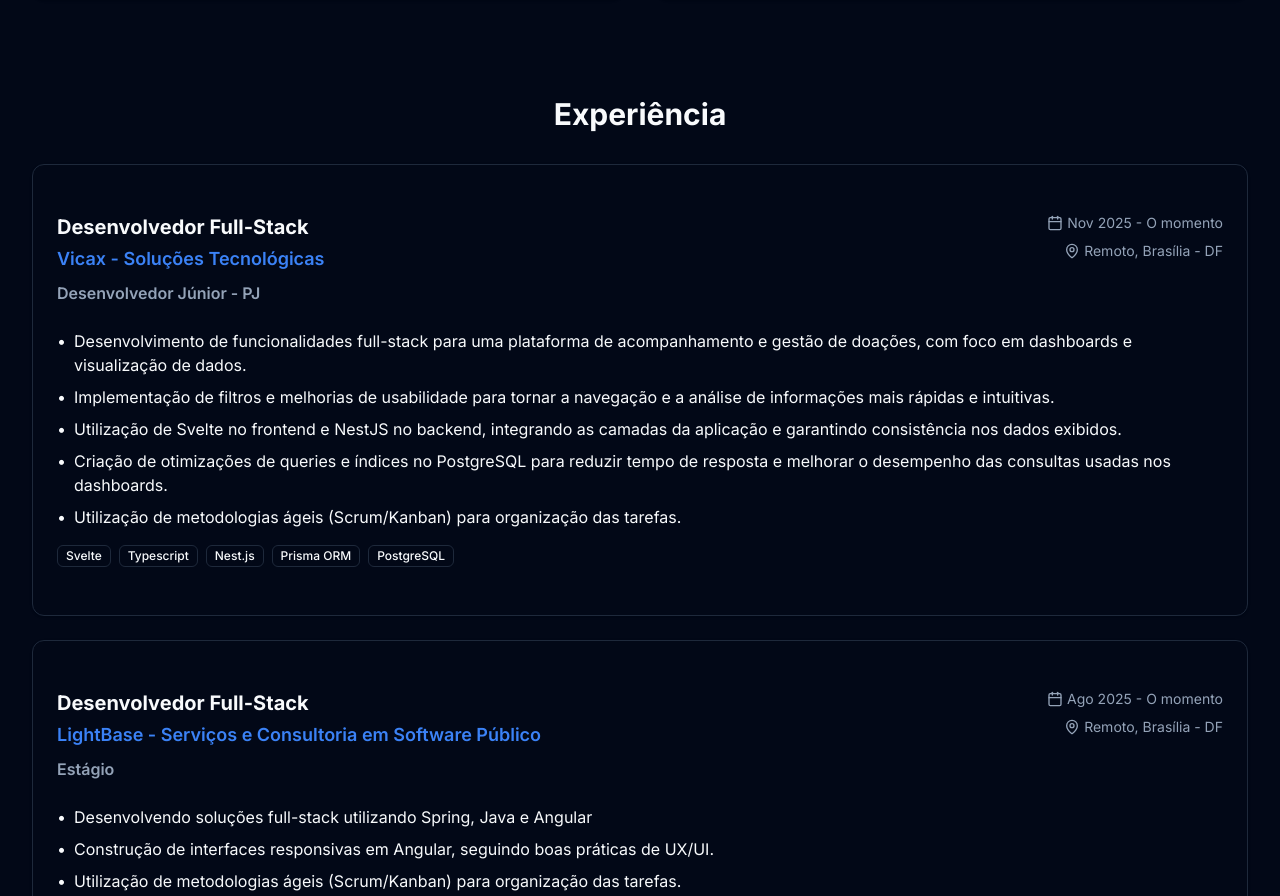
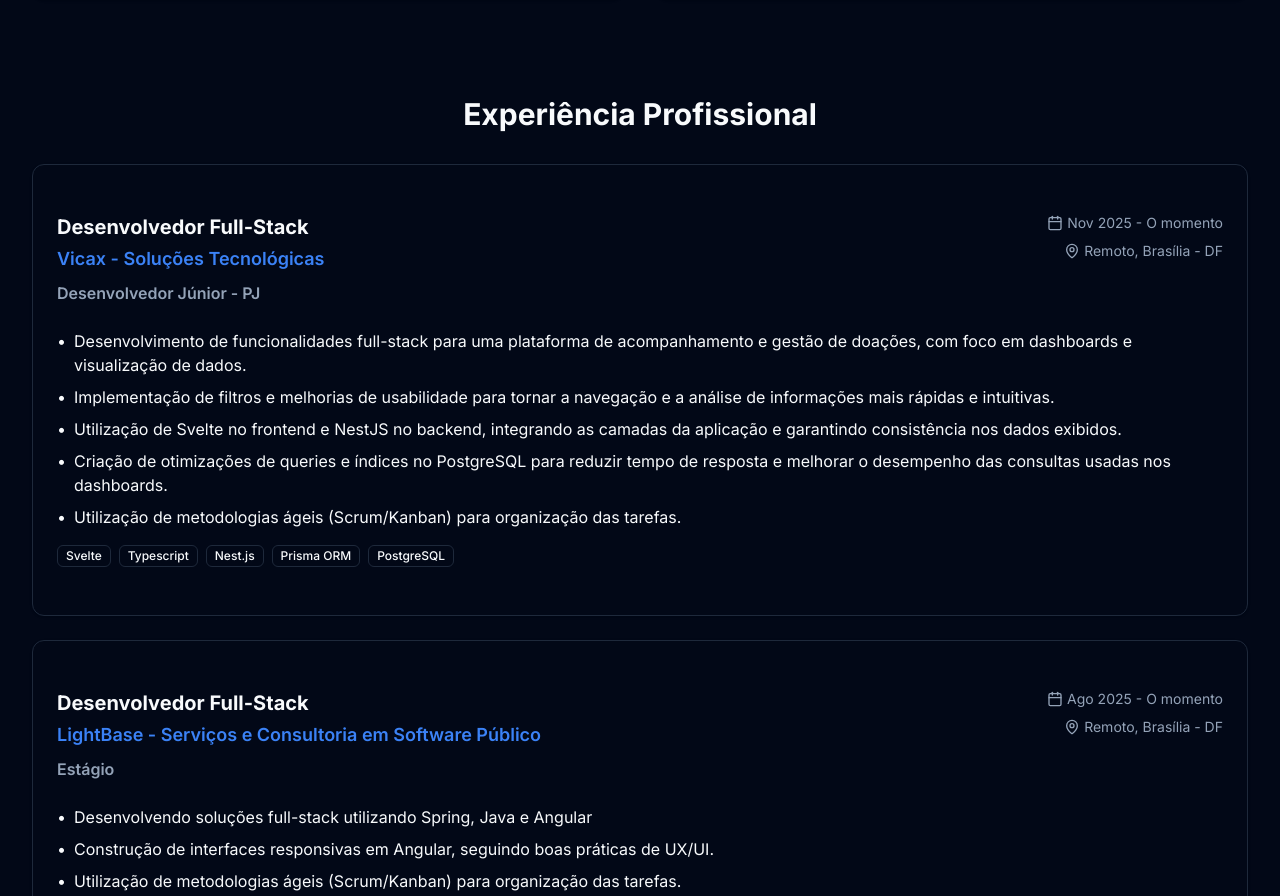
Before and after one commit to felipethecreator/web-portfolio, a Next.js app: page / in a window 1280 px wide. Shown: the part 3467-4363 px from the top of the page. Built offline with nearby package versions, Linux system fonts and the light colour scheme.

Commit message:
refac: mudança de titulo em aba de experiencias

```diff
--- a/src/components/Experience.tsx
+++ b/src/components/Experience.tsx
@@ -112,7 +112,7 @@
 
   return (
     <section ref={sectionRef} id="experience" className="scroll-mt-16">
-      <h2 className="text-3xl font-bold mb-8 text-center">Experiência</h2>
+      <h2 className="text-3xl font-bold mb-8 text-center">Experiência Profissional</h2>
       <div className="space-y-6">
         {experiences.map((experience, index) => (
           <Card key={index} data-animate="experience-card" className="overflow-hidden">
```
